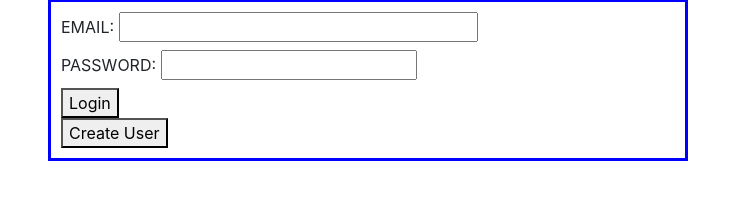
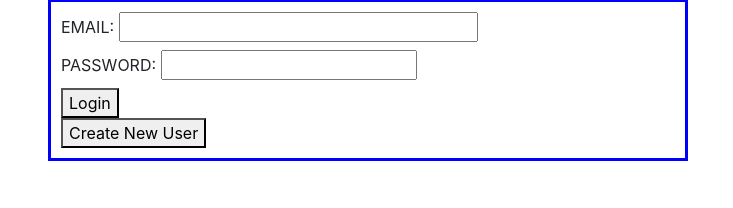
Before and after one commit to Yifan1989/B2B, an Angular app in the folder Sunning/Sunning/ClientApp/: page / in a window 1280 px wide. Shown: the part 77-285 px from the top of the page, without its empty margins (272-1005 px from the left). Built offline with nearby package versions, Linux system fonts and the light colour scheme.

Commit message:
to new ticket

```diff
--- a/Sunning/Sunning/ClientApp/src/app/components/home/home.component.html
+++ b/Sunning/Sunning/ClientApp/src/app/components/home/home.component.html
@@ -22,6 +22,6 @@
     </div>
 
     <div>
-        <button (click)="signUp($event)">Create User</button>
+        <button (click)="signUp($event)">Create New User</button>
     </div>
 </div>
```
